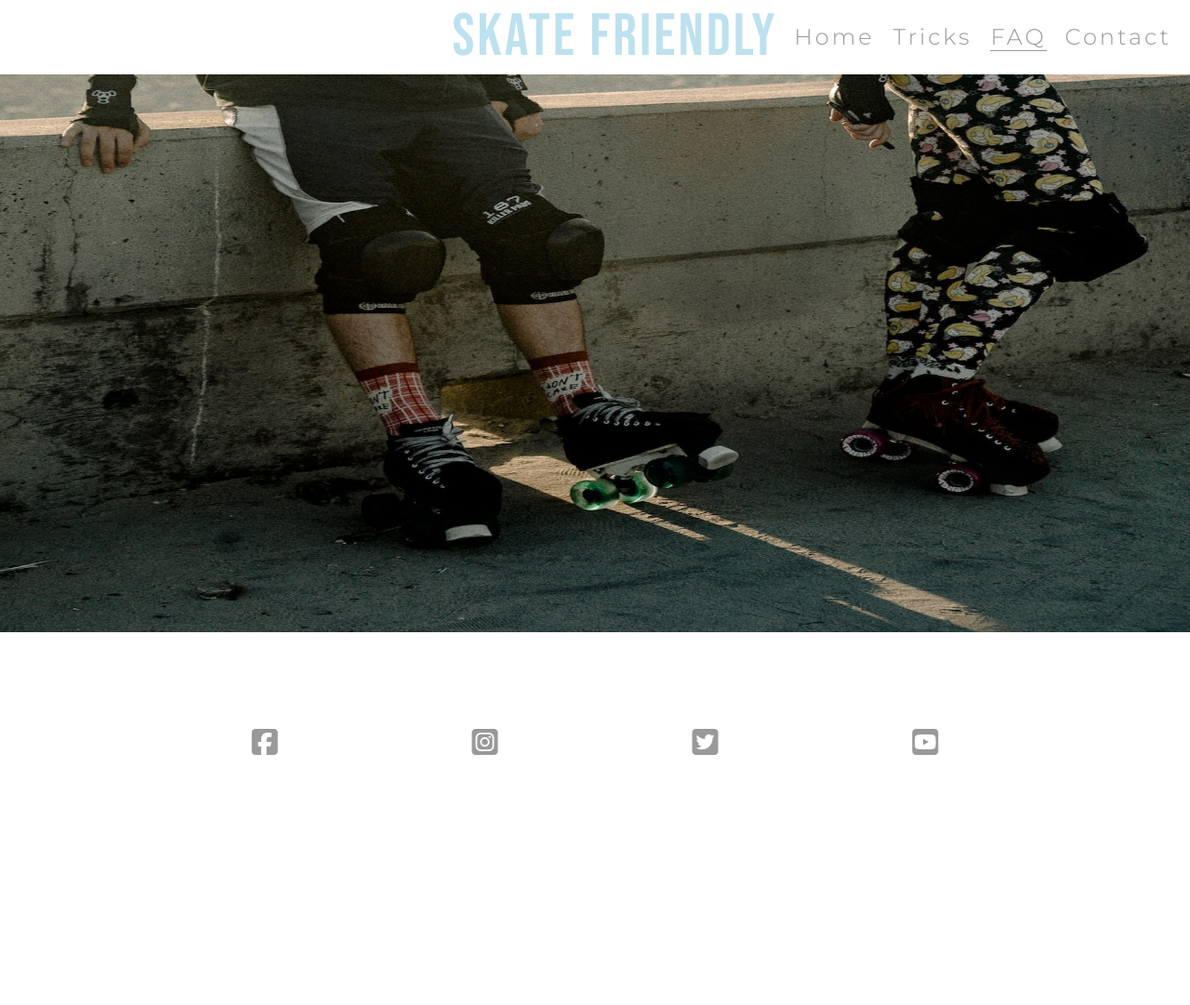
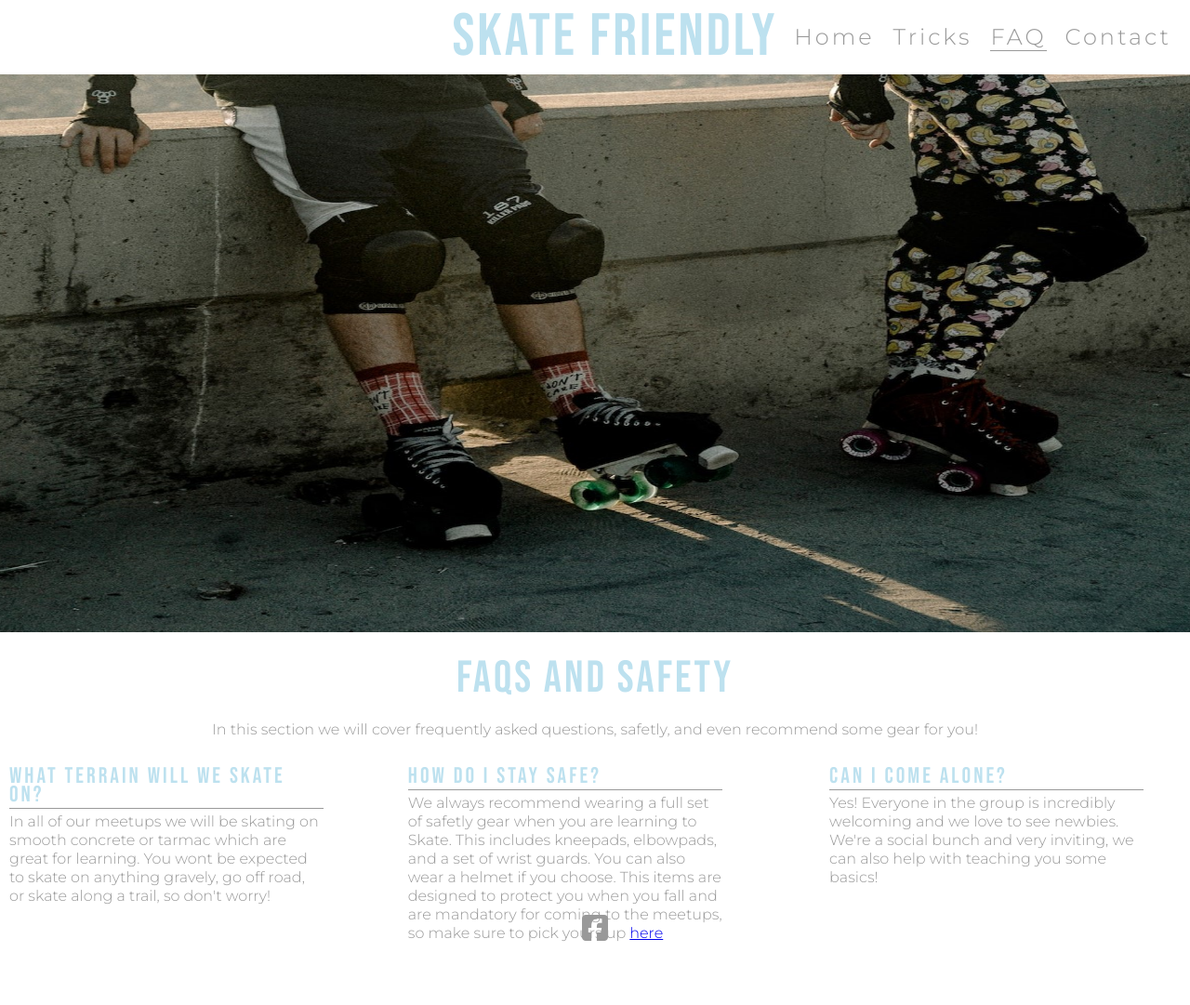
Before and after one commit to Sean-OBrien95/skate-friendly, a plain HTML site: page faq.html in a window 1280 px wide. Shown: the top 1081 px of the page at 93% size. Before the commit the page ends 917 px from the top, so only its background shows below. Drawn offline with Linux system fonts and the light colour scheme.

Commit message:
Add styling to faq's, add hyperlink to safety products

```diff
--- a/assets/css/style.css
+++ b/assets/css/style.css
@@ -129,19 +129,19 @@ h2 {
     margin-top: 15px;
 }
 
-#description {
+.left-head {
     padding-top: 30px;
     width: 33%;
     float: left;
 }
 
-#confident {
+.right-head {
     padding-top: 30px;
     width: 33%;
     float: right;
 }
 
-#benefits {
+.middle-head {
     padding-top: 30px;
     width: 33%;
     margin: 0 auto;
@@ -153,7 +153,7 @@ hr {
     margin: 4px 0;
 }
 
-.description-heading {
+.left-col {
     width: 80%;
     float: left;
     margin-left: 10px;
@@ -161,7 +161,7 @@ hr {
     margin-right: 50px;
 }
 
-.confident-heading {
+.right-col {
     width: 80%;
     float: right;
     margin-left: 10px;
@@ -169,7 +169,7 @@ hr {
     margin-right: 50px;
 }
 
-.benefits-heading {
+.middle-col {
     width: 80%;
     margin: 0 auto;
     margin-left: 10px;
@@ -276,7 +276,6 @@ footer {
     }
 }
 
-
 #tricks-head {
     height: 200px;
 }
@@ -294,6 +293,10 @@ footer {
     text-align: center;
     margin-top: 15px;
     margin-bottom: 15px;
+}
+
+#tricks-para {
+    padding-top: 20px;
 }
 
 /* trick descriptions and videos */
@@ -353,3 +356,26 @@ footer {
         transform: scale(1.1);
     }
 }
+
+#faq-head {
+    height: 200px;
+}
+
+#faq-intro {
+    width: 80%;
+    margin: 0 auto;
+    line-height: 20px;
+    text-align: center;
+    padding-top: 25px;
+}
+
+#faq-intro h1 {
+    font-size: 300%;
+    text-align: center;
+    margin-top: 15px;
+    margin-bottom: 15px;
+}
+
+#faq-para {
+    padding-top: 20px;
+}
--- a/faq.html
+++ b/faq.html
@@ -38,6 +38,48 @@
             alt="Two men standing with skates on leaning against a wall with protective kneepads and wrist guards on"
             id="faq-image">
     </section>
+    <section id="faq-head">
+        <div id="faq-intro">
+            <h1>FAQs and Safety</h1>
+            <p id="faq-para">In this section we will cover frequently asked questions, safetly, and even recommend some
+                gear for you!
+            </p>
+        </div>
+        <div class="left-head">
+            <div class="left-col">
+                <h2>What terrain will we skate on?</h2>
+                <hr>
+                <p>In all of our meetups we will be skating on smooth concrete or tarmac which are great for learning.
+                    You wont be expected to skate on anything gravely, go off road, or skate along a trail, so don't
+                    worry!
+                </p>
+            </div>
+        </div>
+        <div class="right-head">
+            <div class="right-col">
+                <h2>Can I come alone?</h2>
+                <hr>
+                <p>Yes! Everyone in the group is incredibly welcoming and we love to see newbies.
+                    We're a social bunch and very inviting, we can also help with teaching you some basics!
+                </p>
+            </div>
+        </div>
+        <div class="middle-head">
+            <div class="middle-col">
+                <h2>How do I stay safe?</h2>
+                <hr>
+                <p>We always recommend wearing a full set of safetly gear when you are learning to Skate.
+                    This includes kneepads, elbowpads, and a set of wrist guards. You can also wear a helmet if you
+                    choose.
+                    This items are designed to protect you when you fall and are mandatory for coming to the meetups, so
+                    make sure to pick yours up <a
+                        href="https://www.skatepro.ie/catalog/search.php?keywords=skate+3+pack" target="_blank"
+                        rel="noopener"
+                        aria-label="Opens new tab that takes you to a website that sells skate protective gear">here</a>
+                </p>
+            </div>
+    </section>
+
     <footer>
         <ul class="social-links">
             <li>
```
Also changed, not shown: index.html (+6 -6 lines), tricks.html (+1 -1 lines).
